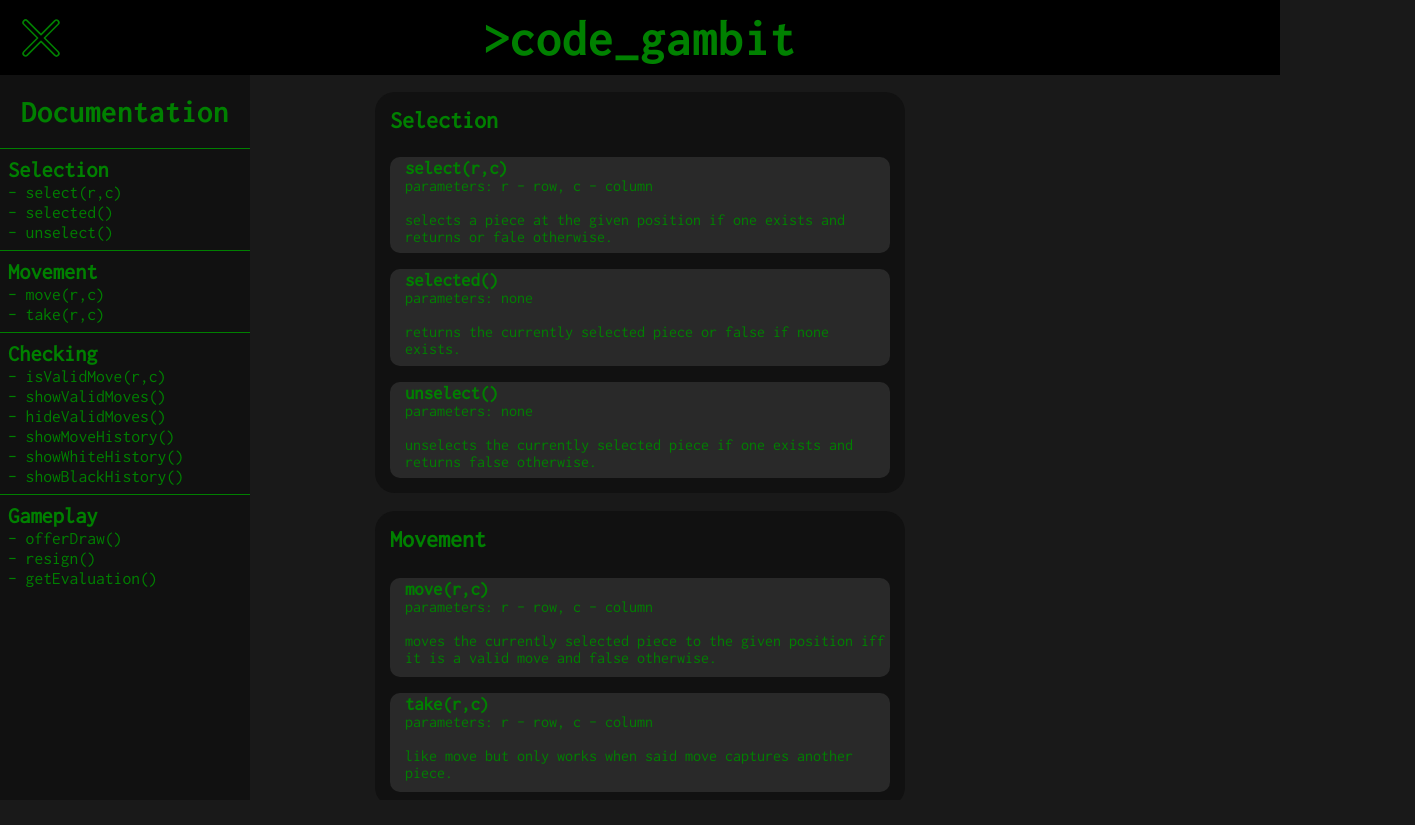
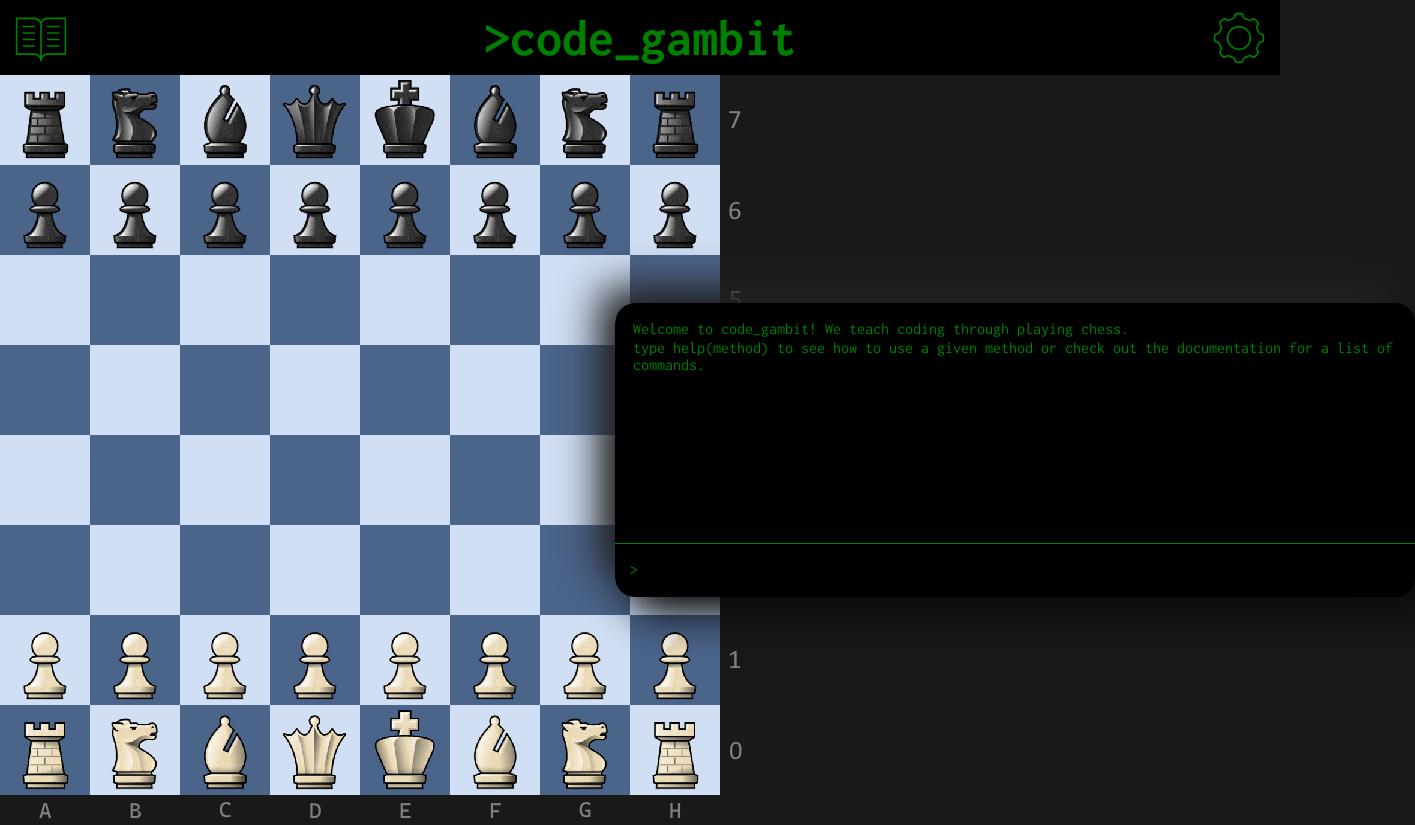
Before and after one commit to joshbacon/codegambit, a React (Create React App) app: page / in a window 1280 px wide. Shown: the whole page, 1415 px wide, since content can reach past the window. Before the commit the page ends 800 px from the top, so only its background shows below. Built offline with nearby package versions, Linux system fonts and the light colour scheme.

Commit message:
fix css issues between components

```diff
--- a/src/App.css
+++ b/src/App.css
@@ -79,11 +79,21 @@ html {
   height: 100%;
 }
 
-.blackout {
+.settings-section {
   position:absolute;
   width: 100%;
   height: 100%;
   z-index: 10;
+
+  display: grid;
+  place-items: center;
+}
+
+.background-blur {
+  position:absolute;
+  width: 100%;
+  height: 100%;
+  z-index: -1;
 
   display: grid;
   place-items: center;
@@ -104,6 +114,10 @@ html {
   background-color: #0A0A0A;
   width: 750px;
   height: 350px;
+}
+
+.settings-panel h1 {
+  font-size: 2em;
 }
 
 .settings-panel h1,
--- a/src/App.js
+++ b/src/App.js
@@ -4,7 +4,7 @@ import { Docs } from './Docs.js';
 
 function App() {
 
-  const [showDocs, setShowDocs] = useState(true);
+  const [showDocs, setShowDocs] = useState(false);
   const [settings, setSettings] = useState(false);
   const [theme, setTheme] = useState('dark');
 
@@ -224,11 +224,9 @@ function App() {
       </header>
       { showDocs ?
         <Docs theme={theme} /> : <>
-
         <section className="main">
-
           { settings &&
-            <div className="blackout" onClick={updateSettings}>
+            <div className="settings-section">
               <div className="settings-panel">
                 <h1>Settings</h1>
                 <div className="theme-picker">
@@ -256,8 +254,9 @@ function App() {
                     <div className="difficulty">2000</div>
                   </div>
                 </div>
-                <h3>by Josh Bacon</h3>
+                <h3></h3>
               </div>
+              <div className='background-blur' onClick={updateSettings}></div>
             </div>
           }
 
--- a/src/DocCard.css
+++ b/src/DocCard.css
@@ -12,7 +12,7 @@
     margin: 0;
 }
 
-section {
+.doc-section {
     position: relative;
     width: var(--section-width);
     height: var(--card-height);
@@ -23,13 +23,18 @@ section {
     padding: 15px;
 }
 
-.card {
+.section-title {
+    display: flex;
+    align-items: center;
+}
+
+.method-card {
     width: var(--card-width);
     height: var(--card-height);
     background-color: #292929;
     border-radius: 10px;
 }
 
-h3, p {
+.method-card h3, .method-card p {
     padding-left: 15px;
 }
--- a/src/DocCard.js
+++ b/src/DocCard.js
@@ -5,12 +5,13 @@ const DocCard = (props) => {
     // console.log(props);
     const data = props.data;
 
-    return <section id={data.section}>
-        <h2>{data.section}</h2>
+    return <section id={data.section} className='doc-section'>
+        <h2 className='section-title'>{data.section}</h2>
         {data.methods.map((value, key) => {
-            return <div key={key} className='card' id={value.method}>
+            return <div key={key} className='method-card' id={value.method}>
                 <h3>{value.method}</h3>
                 <p>parameters: {value.params}</p>
+                <p>example: {value.example}</p>
                 <br />
                 <p>{value.desc}</p>
             </div>
--- a/src/Docs.css
+++ b/src/Docs.css
@@ -49,47 +49,57 @@ h1 {
     cursor: pointer;
 }
 
-.method {
+.list-method {
     font-size: 1.1rem;
     cursor: pointer;
 }
 
 .list-section h2:hover,
-.method:hover {
+.list-method:hover {
     text-decoration: underline #008000;
 }
 
-.main {
+.scroll-box {
+    position: relative;
     width: 100%;
     max-height: calc(100vh - 75px);
-    display: flex;
-    flex-direction: column;
-    justify-content: center;
+    display: grid;
+    place-items: center;
 
     overflow-x: hidden;
     overflow-y: scroll;
 }
 
-.main::-webkit-scrollbar {
+.scroll-box::-webkit-scrollbar {
     width: 15px;
 }
 
-.main::-webkit-scrollbar-track {
+.scroll-box::-webkit-scrollbar-track {
     background-color: #00000000;
 }
 
-.main::-webkit-scrollbar-thumb {
+.scroll-box::-webkit-scrollbar-thumb {
     background-color: var(--terminal-text);
 }
 
 .doc-column {
     position: relative;
-    max-height: 100%;
+    width: 100%;
+    height: 100%;
     display: grid;
     place-items: center;
-    grid-template-columns: 1fr;
     row-gap: 3rem;
-    margin-top: 4rem;
+    align-items: center;
+    margin-top: 3rem;
+}
+
+div .scrolled {
+    animation: flash-div 2s ease-out 0s;
+}
+
+@keyframes flash-div {
+    0% { background-color: #9ACD32 }
+    100% { background-color: #111111 }
 }
 
 section .scrolled {
@@ -98,14 +108,5 @@ section .scrolled {
 
 @keyframes flash-section {
     0% { background-color: #9ACD32 }
-    100% { background-color: #111111 }
-}
-
-div .scrolled {
-    animation: flash-div 2s ease-out 0s;
-}
-
-@keyframes flash-div {
-    0% { background-color: #9ACD32 }
     100% { background-color: #292929 }
 }
--- a/src/Docs.js
+++ b/src/Docs.js
@@ -27,14 +27,14 @@ const Docs = (props) => {
                         <h2 onClick={() => scrollTo(value.section)}>{value.section}</h2>
                         <ul>
                             {value.methods.map((value, key) => {
-                                return <li key={key} onClick={() => scrollTo(value.method)} className='method'> - {value.method}</li>
+                                return <li key={key} onClick={() => scrollTo(value.method)} className='list-method'> - {value.method}</li>
                             })}
                         </ul>
                     </div>
                 })}
             </div>
 
-            <div className='main'>
+            <div className='scroll-box'>
                 <div className='doc-column'>
                     {DocData.map((value, key) => {
                         return <DocCard key={key} data={value}/>
--- a/src/docs.json
+++ b/src/docs.json
@@ -4,38 +4,49 @@
     "id": 0,
     "section": "Selection",
     "methods": [
-        {"mid":0, "method":"select(r,c)", "params":"r - row, c - column", "desc":"selects a piece at the given position if one exists and returns or fale otherwise."},
-        {"mid":1, "method":"selected()", "params":"none", "desc":"returns the currently selected piece or false if none exists."},
-        {"mid":2, "method":"unselect()", "params":"none", "desc":"unselects the currently selected piece if one exists and returns false otherwise."}
+        {"mid":0, "method":"select(square)", "params":"square - where the piece you want to select is", "desc":"selects a piece at the given position if one exists and returns or fale otherwise.", "example":"select(G5)"},
+        {"mid":1, "method":"selected()", "params":"none", "desc":"returns the currently selected piece or false if none exists.", "example":"select()"},
+        {"mid":2, "method":"unselect()", "params":"none", "desc":"unselects the currently selected piece if one exists and returns false otherwise.", "example":"unselect()"}
     ]
 },
 {
     "id": 1,
     "section": "Movement",
     "methods": [
-        {"mid":0, "method":"move(r,c)", "params":"r - row, c - column", "desc":"moves the currently selected piece to the given position iff it is a valid move and false otherwise."},
-        {"mid":1, "method":"take(r,c)", "params":"r - row, c - column", "desc":"like move but only works when said move captures another piece."}
+        {"mid":0, "method":"move(from, to)", "params":"from - square piece to move is on, to - destination square", "desc":"moves the currently selected piece to the given position iff it is a valid move and false otherwise.", "example":"move(C3,F6)"},
+        {"mid":0, "method":"move(to)", "params":"to - destination square", "desc":"moves the currently selected piece to the given position iff it is a valid move and false otherwise. *only works when a piece is selected", "example":"move(E4)"},
+        {"mid":1, "method":"take(from, to)", "params":"from - square piece to move is on, to - destination square", "desc":"like move but only works when said move captures another piece.", "example":"take(G1,C5)"},
+        {"mid":1, "method":"take(to)", "params":"to - destination square", "desc":"like move but only works when said move captures another piece. *only works when a piece is selected", "example":"take(D3)"}
     ]
 },
 {
     "id": 2,
     "section": "Checking",
     "methods": [
-        {"mid":0, "method":"isValidMove(r,c)", "params":"r - row, c - column", "desc":"returns true if the given position is a vlid move for the selected piece if one exists and false otherwise."},
-        {"mid":1, "method":"showValidMoves()", "params":"none", "desc":"shows all the valid moves of the selected piece if one exists and false otherwise."},
-        {"mid":2, "method":"hideValidMoves()", "params":"none", "desc":"hides all the valid moves of the selected piece if one exists and false otherwise."},
-        {"mid":3, "method":"showMoveHistory()", "params":"none", "desc":"prints the move history for both players in the terminal or returns false if no moves have been played."},
-        {"mid":4, "method":"showWhiteHistory()", "params":"none", "desc":"prints the move history for white in the terminal or returns false if no moves have been played."},
-        {"mid":5, "method":"showBlackHistory()", "params":"none", "desc":"prints the move history for black in the terminal or returns false if no moves have been played."}
+        {"mid":0, "method":"isValidMove(from, to)", "params":"from - square piece to move is on, to - destination square", "desc":"returns true if the given position is a vlid move for the selected piece if one exists and false otherwise.", "example":"isValidMove(B2,H3)"},
+        {"mid":0, "method":"isValidMove(to)", "params":"to - destination square", "desc":"returns true if the given position is a vlid move for the selected piece if one exists and false otherwise. *only works when a piece is selected", "example":"isValidMove(D7)"},
+        {"mid":1, "method":"showValidMoves()", "params":"none", "desc":"shows all the valid moves of the selected piece if one exists and false otherwise.", "example":"showValidMoves()"},
+        {"mid":2, "method":"hideValidMoves()", "params":"none", "desc":"hides all the valid moves of the selected piece if one exists and false otherwise.", "example":"hideValidMoves()"},
+        {"mid":3, "method":"showMoveHistory()", "params":"none", "desc":"prints the move history for both players in the terminal or returns false if no moves have been played.", "example":"showMoveHistory()"},
+        {"mid":4, "method":"showWhiteHistory()", "params":"none", "desc":"prints the move history for white in the terminal or returns false if no moves have been played.", "example":"showWhiteHistory()"},
+        {"mid":5, "method":"showBlackHistory()", "params":"none", "desc":"prints the move history for black in the terminal or returns false if no moves have been played.", "example":"showBlackHistory()"}
     ]
 },
 {
     "id": 3,
     "section": "Gameplay",
     "methods": [
-        {"mid":0, "method":"offerDraw()", "params":"none", "desc":"offers a draw to the opponent."},
-        {"mid":1, "method":"resign()", "params":"none", "desc":"resigns the game."},
-        {"mid":2, "method":"getEvaluation()", "params":"none", "desc":"returns a number between "}
+        {"mid":0, "method":"offerDraw()", "params":"none", "desc":"offers a draw to the opponent.", "example":"offerDraw()"},
+        {"mid":1, "method":"resign()", "params":"none", "desc":"resigns the game.", "example":"resign()"},
+        {"mid":2, "method":"getEvaluation()", "params":"none", "desc":"returns a number between x and y. more positive is in favour of white, more negative is in favour of black.", "example":"getEvaluation()"}
+    ]
+},
+{
+    "id": 4,
+    "section": "Other",
+    "methods": [
+        {"mid":0, "method":"help(method)", "params":"method signature without parameters", "desc":"displays use case information for the given method so you don't have to come to the docs.", "example":"help(take)"},
+        {"mid":1, "method":"clear()", "params":"none", "desc":"clears the terminal.", "example":"clear()"}
     ]
 }
 
```
Also changed, not shown: src/assets/board.png.
